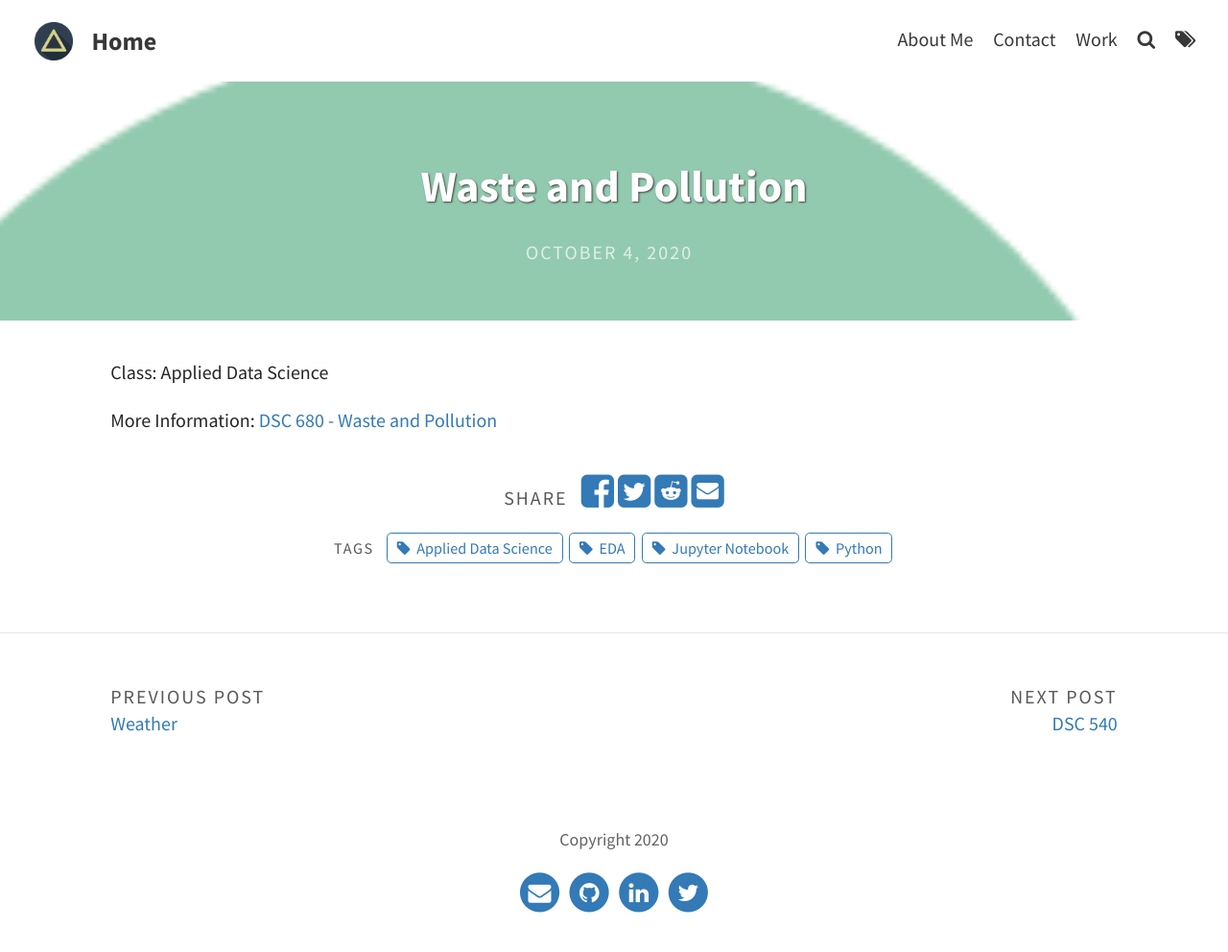
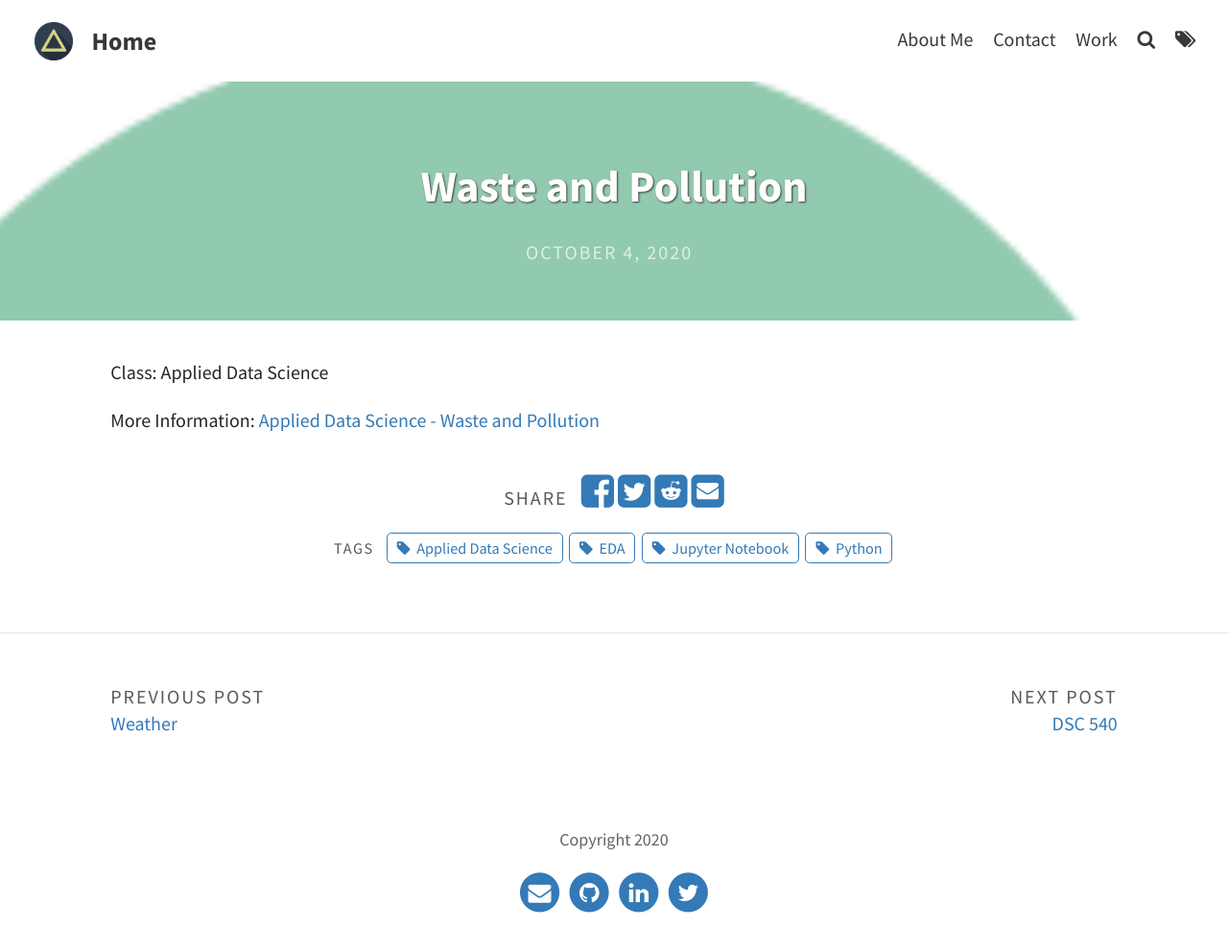
Before and after one commit to knmoses/knmoses.github.io, a Jekyll site: the page built from _portfolio/jekyllblog.md, in a window 1280 px wide. Shown: the whole page at 96% size. Built offline with Jekyll 4.4.1, drawn with Linux system fonts in a browser that asks for light colours.

Commit message:
Update jekyllblog.md

```diff
--- a/_portfolio/jekyllblog.md
+++ b/_portfolio/jekyllblog.md
@@ -9,4 +9,4 @@ tags: [Python, Jupyter Notebook, Applied Data Science, EDA]
 Class: Applied Data Science
 
 More Information:
-[DSC 680 - Waste and Pollution](https://github.com/knmoses/DSC680-Waste-and-Pollution)
+[Applied Data Science - Waste and Pollution](https://github.com/knmoses/DSC680-Waste-and-Pollution)
```
